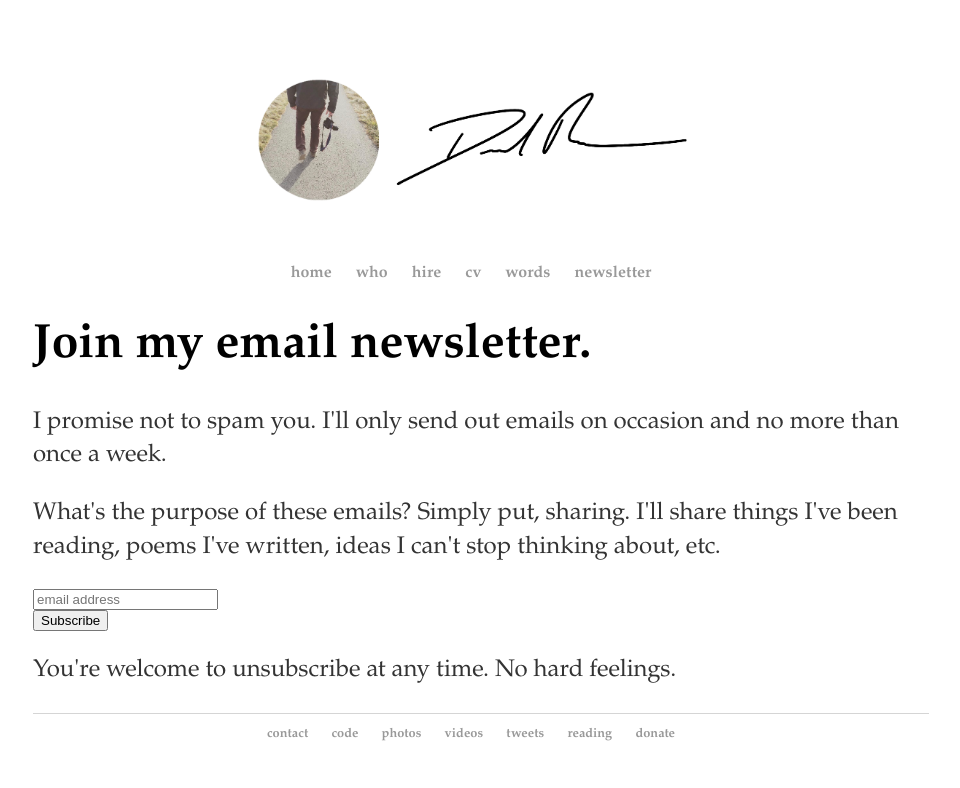
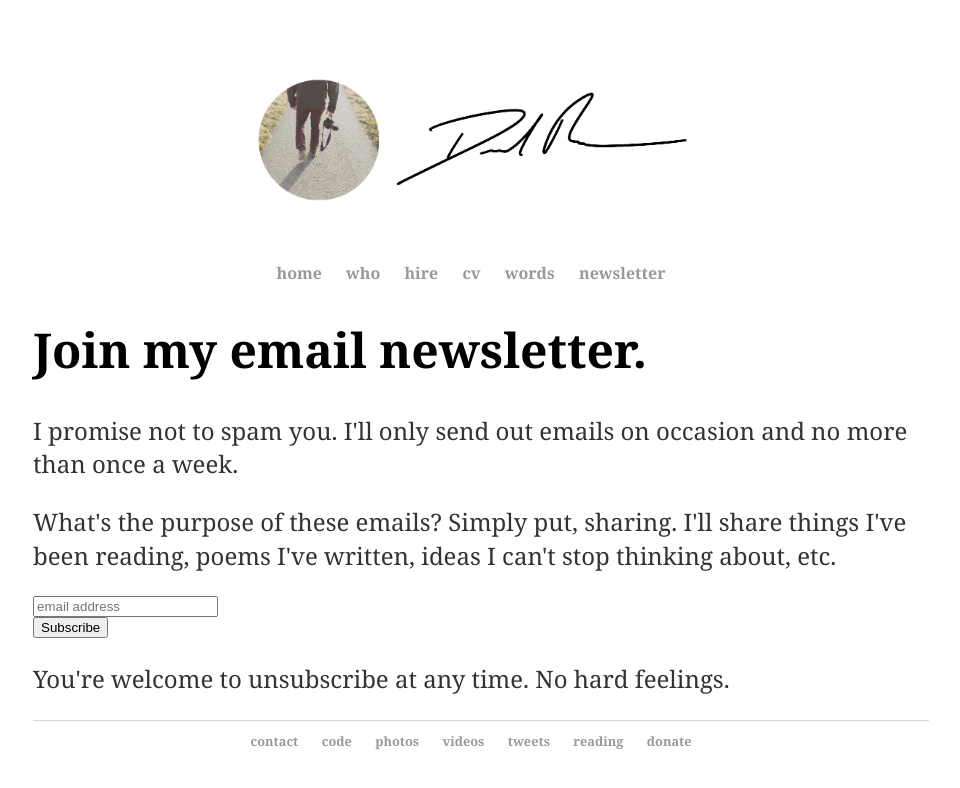
Before and after one commit to danielrusco/danielrusco.github.io, a Jekyll site: the page built from newsletter/index.html, in a window 1280 px wide. Shown: the top 788 px of the page, without its empty margins (159-1119 px from the left). Built offline with Jekyll 4.4.1, drawn with Linux system fonts in a browser that asks for light colours; comment, search, counter and statistics services are not loaded.

Commit message:
From Palitino to Georga

```diff
--- a/css/main.css
+++ b/css/main.css
@@ -3,15 +3,15 @@ body { margin: 60px auto; width: 70%; }
 a { text-decoration: none; color: #999; }
 a:hover { text-decoration: underline; }
 
-p, ul { font-size: 1.5em; font-family: 'Palatino', 'Times New Roman', 'Serif'; line-height: 1.4em; color: #333; }
+p, ul { font-size: 1.5em; font-family: 'Georgia', 'Times New Roman', 'Serif'; line-height: 1.4em; color: #333; }
 
-h1, h2, h3, h4 { font-family: 'Palatino', 'Times New Roman', 'Serif'; }
+h1, h2, h3, h4 { font-family: 'Georgia', 'Times New Roman', 'Serif'; }
 h1 { font-size: 3em;  }
 h2 { font-size: 2.7em; }
 h3 { font-size: 2.3em; }
 h4 { font-size: 1.9em; }
 
-nav ul, footer ul { font-size: 1em; font-family: 'Palatino', 'Times New Roman', 'Serif'; padding: 0px; list-style: none; font-weight: bold; }
+nav ul, footer ul { font-size: 1em; font-family: 'Georgia', 'Times New Roman', 'Serif'; padding: 0px; list-style: none; font-weight: bold; }
 nav ul li, footer ul li { display: inline; margin-right: 20px; }
 
 footer { border-top: 1px solid #d5d5d5; font-size: .8em; }
@@ -22,9 +22,9 @@ ul.posts li { list-style: none; }
 
 /* CV */
 .cv { margin: 0px 0px 60px; }
-.cv h1 { font-size: 3em; font-family: 'Palatino', 'Times New Roman', 'Serif'; }
-.cv h2 { font-size: 2em; font-family: 'Palatino', 'Times New Roman', 'Serif'; }
-.cv h3 { font-size: 1; font-family: 'Palatino', 'Times New Roman', 'Serif'; }
-.cv address, .cv .download { font-family: 'Palatino', 'Times New Roman', 'Serif'; }
+.cv h1 { font-size: 3em; font-family: 'Georgia', 'Times New Roman', 'Serif'; }
+.cv h2 { font-size: 2em; font-family: 'Georgia', 'Times New Roman', 'Serif'; }
+.cv h3 { font-size: 1; font-family: 'Georgia', 'Times New Roman', 'Serif'; }
+.cv address, .cv .download { font-family: 'Georgia', 'Times New Roman', 'Serif'; }
 .cv address, .cv p { font-size: 1.2em; }
-.cv .download { float: right; font-size: .8em; font-family: 'Palatino', 'Times New Roman', 'Serif'; text-transform: uppercase; }
+.cv .download { float: right; font-size: .8em; font-family: 'Georgia', 'Times New Roman', 'Serif'; text-transform: uppercase; }
--- a/newsletter/index.html
+++ b/newsletter/index.html
@@ -10,7 +10,7 @@ title: Newsletter
 			<p><!-- Begin Mailchimp Signup Form -->
 <link href="//cdn-images.mailchimp.com/embedcode/slim-10_7.css" rel="stylesheet" type="text/css">
 <style type="text/css">
-	#mc_embed_signup{background:#fff; clear:left; font:14px 'Palatino', 'Times New Roman', 'Serif'; }
+	#mc_embed_signup{background:#fff; clear:left; font:14px Palatino, Times New Roman, Serif; }
 	/* Add your own Mailchimp form style overrides in your site stylesheet or in this style block.
 	   We recommend moving this block and the preceding CSS link to the HEAD of your HTML file. */
 </style>
```
